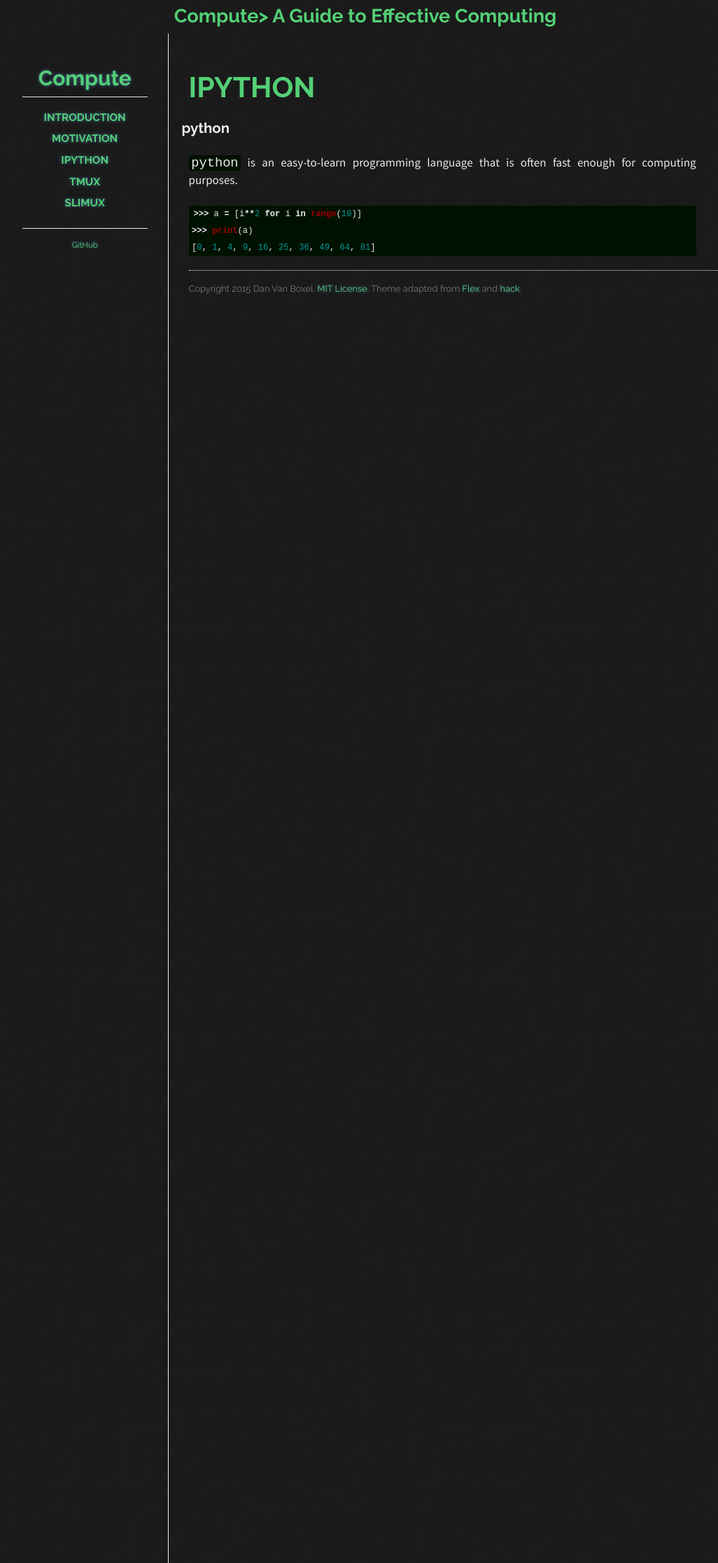
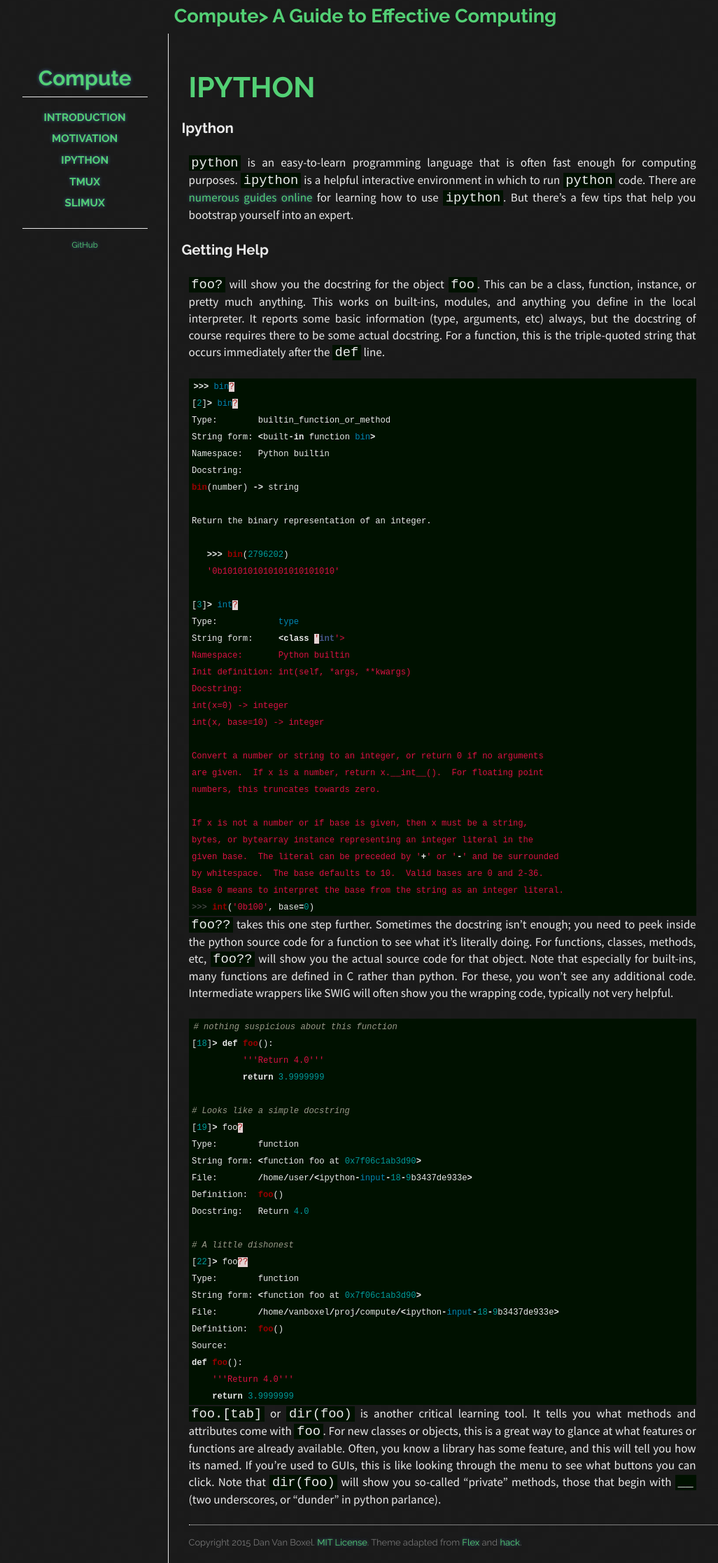
Before and after one commit to dvbuntu/compute, a Jekyll site: the page built from _posts/2090-01-01-ipython.md, in a window 1280 px wide. Shown: the whole page at 70% size, without its empty margins (118-1144 px from the left). Built offline with Jekyll 4.4.1, drawn with Linux system fonts in a browser that asks for light colours; Markdown is read by kramdown in place of the engine named in the settings.

Commit message:
Progress on ipython post

````diff
--- a/_posts/2090-01-01-ipython.md
+++ b/_posts/2090-01-01-ipython.md
@@ -6,13 +6,77 @@ date:   2090-01-01 12:00:00
 categories: posts
 ---
 
-python
+Ipython
 ---
 
-`python` is an easy-to-learn programming language that is often fast enough for computing purposes.
+`python` is an easy-to-learn programming language that is often fast enough for computing purposes.  `ipython` is a helpful interactive environment in which to run `python` code.  There are [numerous]() [guides]() [online]() for learning how to use `ipython`.  But there's a few tips that help you bootstrap yourself into an expert.
+
+Getting Help
+---
+
+`foo?` will show you the docstring for the object `foo`.  This can be a class, function, instance, or pretty much anything.  This works on built-ins, modules, and anything you define in the local interpreter.  It reports some basic information (type, arguments, etc) always, but the docstring of course requires there to be some actual docstring.  For a function, this is the triple-quoted string that occurs immediately after the `def` line.
 
 ```python
->>> a = [i**2 for i in range(10)]
->>> print(a)
-[0, 1, 4, 9, 16, 25, 36, 49, 64, 81]
+>>> bin?
+[2]> bin?
+Type:        builtin_function_or_method
+String form: <built-in function bin>
+Namespace:   Python builtin
+Docstring:
+bin(number) -> string
+
+Return the binary representation of an integer.
+
+   >>> bin(2796202)
+   '0b1010101010101010101010'
+
+[3]> int?
+Type:            type
+String form:     <class 'int'>
+Namespace:       Python builtin
+Init definition: int(self, *args, **kwargs)
+Docstring:
+int(x=0) -> integer
+int(x, base=10) -> integer
+
+Convert a number or string to an integer, or return 0 if no arguments
+are given.  If x is a number, return x.__int__().  For floating point
+numbers, this truncates towards zero.
+
+If x is not a number or if base is given, then x must be a string,
+bytes, or bytearray instance representing an integer literal in the
+given base.  The literal can be preceded by '+' or '-' and be surrounded
+by whitespace.  The base defaults to 10.  Valid bases are 0 and 2-36.
+Base 0 means to interpret the base from the string as an integer literal.
+>>> int('0b100', base=0)
 ```
+
+`foo??` takes this one step further.  Sometimes the docstring isn't enough; you need to peek inside the python source code for a function to see what it's literally doing.  For functions, classes, methods, etc, `foo??` will show you the actual source code for that object.  Note that especially for built-ins, many functions are defined in C rather than python.  For these, you won't see any additional code.  Intermediate wrappers like SWIG will often show you the wrapping code, typically not very helpful.
+
+```python
+# nothing suspicious about this function
+[18]> def foo():
+          '''Return 4.0'''
+          return 3.9999999
+
+# Looks like a simple docstring
+[19]> foo?
+Type:        function
+String form: <function foo at 0x7f06c1ab3d90>
+File:        /home/user/<ipython-input-18-9b3437de933e>
+Definition:  foo()
+Docstring:   Return 4.0
+
+# A little dishonest
+[22]> foo??
+Type:        function
+String form: <function foo at 0x7f06c1ab3d90>
+File:        /home/vanboxel/proj/compute/<ipython-input-18-9b3437de933e>
+Definition:  foo()
+Source:
+def foo():
+    '''Return 4.0'''
+    return 3.9999999
+```
+
+`foo.[tab]` or `dir(foo)` is another critical learning tool.  It tells you what methods and attributes come with `foo`.  For new classes or objects, this is a great way to glance at what features or functions are already available.  Often, you know a library has some feature, and this will tell you how its named.  If you're used to GUIs, this is like looking through the menu to see what buttons you can click.  Note that `dir(foo)` will show you so-called "private" methods, those that begin with `__` (two underscores, or "dunder" in python parlance).
````
